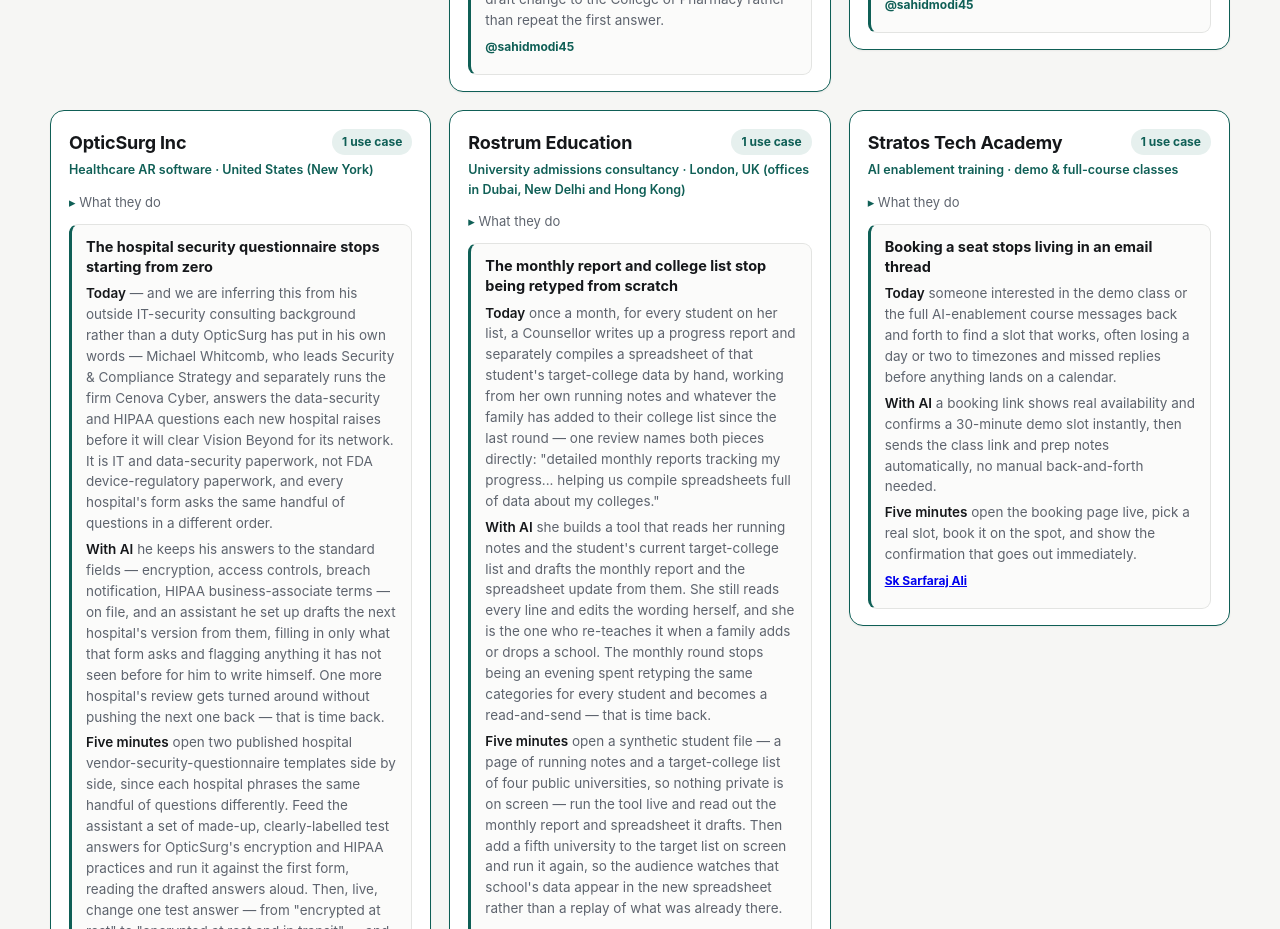
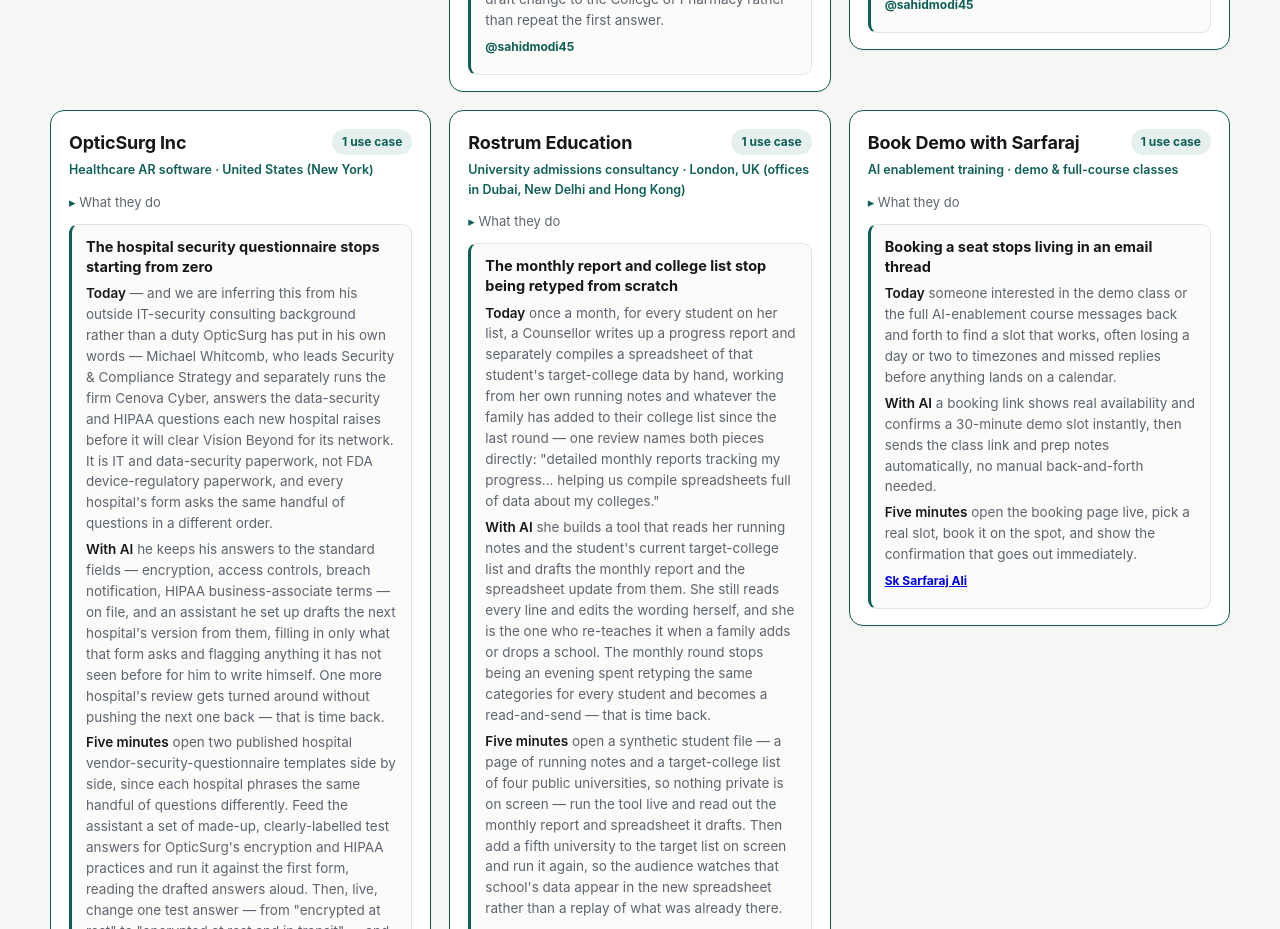
Before and after one commit to Stratos-Technologies-fzco/stratos-family-os, a plain HTML site: page docs/index.html in a window 1280 px wide. Shown: the part 3580-4509 px from the top of the page. Drawn offline with Linux system fonts and the light colour scheme.

Commit message:
Update Stratos Tech Academy demo class details
Changing title

```diff
--- a/docs/index.html
+++ b/docs/index.html
@@ -1140,7 +1140,7 @@
 
 <!-- ===== START stratos-tech-academy ===== -->
 <article class="card" data-name="Stratos Tech Academy" data-bucket="Education">
-  <div class="ch"><span class="n"></span><h2>Stratos Tech Academy</h2>
+  <div class="ch"><span class="n"></span><h2>Book Demo with Sarfaraj</h2>
   <p class="meta">AI enablement training · demo &amp; full-course classes</p></div>
   <details class="about"><summary>What they do</summary>
     <p>Stratos Tech Academy runs AI-enablement training for people who want to get hands-on with AI tools rather than just read about them: a short demo class for anyone curious, and a full course for anyone who wants to go deeper. Led by Sk Sarfaraj Ali.</p>
```
